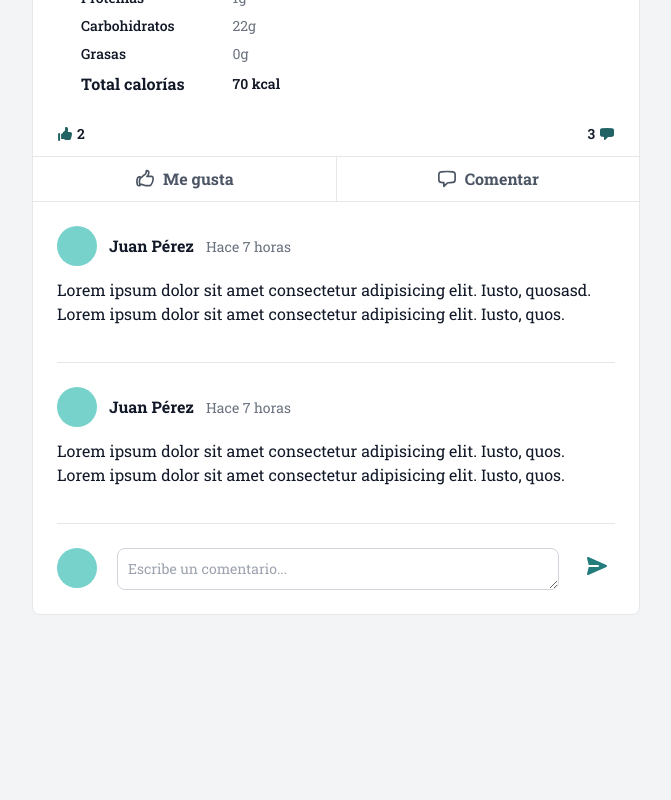
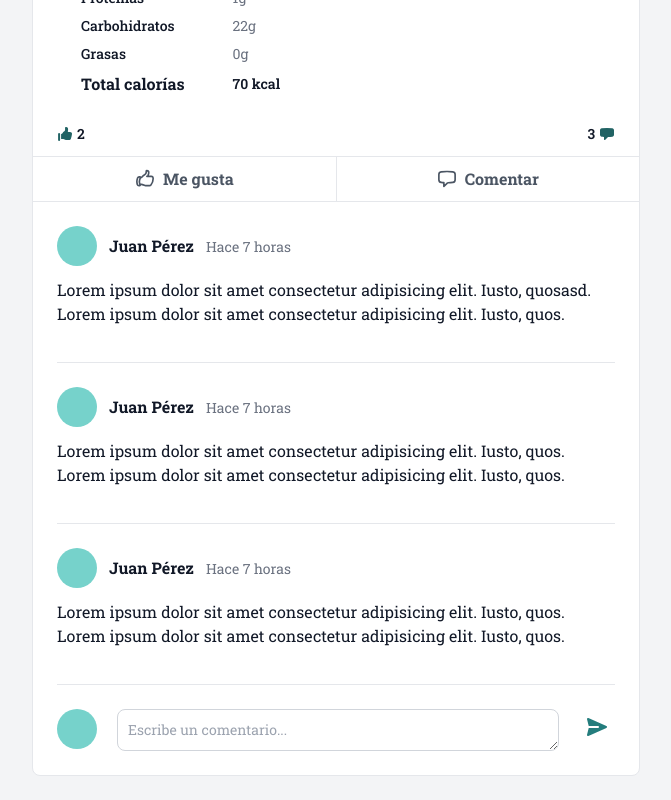
Before and after one commit to RdrBux/utopia, a Next.js app: page /posts/food/example in a window 1280 px wide. Shown: the part 869-1669 px from the top of the page, without its empty margins (304-975 px from the left). Before the commit the page ends 1508 px from the top, so only its background shows below. Built offline with nearby package versions, Linux system fonts and the light colour scheme.

Commit message:
Add interactivity to Comment button on post page

```diff
--- a/src/app/(main)/posts/food/example/page.tsx
+++ b/src/app/(main)/posts/food/example/page.tsx
@@ -1,6 +1,8 @@
 import { MacrosTable } from "@/app/ui/main/post-food";
+import { CommentButton } from "@/app/ui/posts/comment-button";
 
 export default function Home() {
+
 	return (
 		<div className="main-layout">
 			<main className="flex flex-col gap-6 lg:col-start-2 bg-white py-6 rounded-lg border">
@@ -47,12 +49,7 @@ export default function Home() {
 						</svg>
 						Me gusta
 					</button>
-					<button className="px-5 py-2.5 font-bold flex gap-2 items-center justify-center w-full hover:bg-gray-100 duration-100 hover:text-gray-900">
-						<svg xmlns="http://www.w3.org/2000/svg" fill="none" viewBox="0 0 24 24" strokeWidth={2} stroke="currentColor" className="w-5 h-5">
-							<path strokeLinecap="round" strokeLinejoin="round" d="M2.25 12.76c0 1.6 1.123 2.994 2.707 3.227 1.087.16 2.185.283 3.293.369V21l4.076-4.076a1.526 1.526 0 0 1 1.037-.443 48.282 48.282 0 0 0 5.68-.494c1.584-.233 2.707-1.626 2.707-3.228V6.741c0-1.602-1.123-2.995-2.707-3.228A48.394 48.394 0 0 0 12 3c-2.392 0-4.744.175-7.043.513C3.373 3.746 2.25 5.14 2.25 6.741v6.018Z" />
-						</svg>
-						Comentar
-					</button>
+					<CommentButton />
 				</div>
 
 				<div className="px-6 flex flex-col gap-3 divide-y -mt-6">
@@ -81,10 +78,22 @@ export default function Home() {
 						<p className="mt-3">Lorem ipsum dolor sit amet consectetur adipisicing elit. Iusto, quos. Lorem ipsum dolor sit amet consectetur adipisicing elit. Iusto, quos.</p>
 					</div>
 
+					<div className="py-6">
+						<div className="flex gap-3 items-center">
+							<div className="h-10 w-10 shrink-0 bg-primary-300 rounded-full"></div>
+							<div>
+								<span className="font-bold">Juan Pérez</span>
+								<span className="text-gray-500 text-sm ml-3">Hace 7 horas</span>
+							</div>
+						</div>
+
+						<p className="mt-3">Lorem ipsum dolor sit amet consectetur adipisicing elit. Iusto, quos. Lorem ipsum dolor sit amet consectetur adipisicing elit. Iusto, quos.</p>
+					</div>
+
 					<div className="flex gap-1 pt-6">
 						<div className="h-10 w-10 shrink-0 bg-primary-300 rounded-full"></div>
 						<textarea id="chat" rows={1} className="block mx-4 p-2.5 w-full text-sm text-gray-900 bg-white rounded-lg border border-gray-300 focus:ring-primary-500 focus:border-primary-500" placeholder="Escribe un comentario..."></textarea>
-						<button type="submit" aria-label="Enivar mensaje" className="inline-flex justify-center p-2 text-primary-600 rounded-lg h-fit cursor-pointer hover:bg-primary-100 dark:text-primary-500 dark:hover:bg-gray-600">
+						<button type="submit" aria-label="Enivar mensaje" className="inline-flex justify-center p-2 text-primary-600 rounded-lg h-fit cursor-pointer hover:bg-primary-100">
 							<svg className="w-5 h-5 rotate-90" aria-hidden="true" xmlns="http://www.w3.org/2000/svg" fill="currentColor" viewBox="0 0 18 20">
 								<path d="m17.914 18.594-8-18a1 1 0 0 0-1.828 0l-8 18a1 1 0 0 0 1.157 1.376L8 18.281V9a1 1 0 0 1 2 0v9.281l6.758 1.689a1 1 0 0 0 1.156-1.376Z" />
 							</svg>
--- /dev/null
+++ b/src/app/ui/posts/comment-button.tsx
@@ -0,0 +1,16 @@
+'use client'
+
+export function CommentButton() {
+	function handleComment() {
+		const chat = document.getElementById("chat");
+		chat?.focus()
+	}
+	return (
+		<button onClick={handleComment} className="px-5 py-2.5 font-bold flex gap-2 items-center justify-center w-full hover:bg-gray-100 duration-100 hover:text-gray-900">
+			<svg xmlns="http://www.w3.org/2000/svg" fill="none" viewBox="0 0 24 24" strokeWidth={2} stroke="currentColor" className="w-5 h-5">
+				<path strokeLinecap="round" strokeLinejoin="round" d="M2.25 12.76c0 1.6 1.123 2.994 2.707 3.227 1.087.16 2.185.283 3.293.369V21l4.076-4.076a1.526 1.526 0 0 1 1.037-.443 48.282 48.282 0 0 0 5.68-.494c1.584-.233 2.707-1.626 2.707-3.228V6.741c0-1.602-1.123-2.995-2.707-3.228A48.394 48.394 0 0 0 12 3c-2.392 0-4.744.175-7.043.513C3.373 3.746 2.25 5.14 2.25 6.741v6.018Z" />
+			</svg>
+			Comentar
+		</button>
+	)
+}
```
